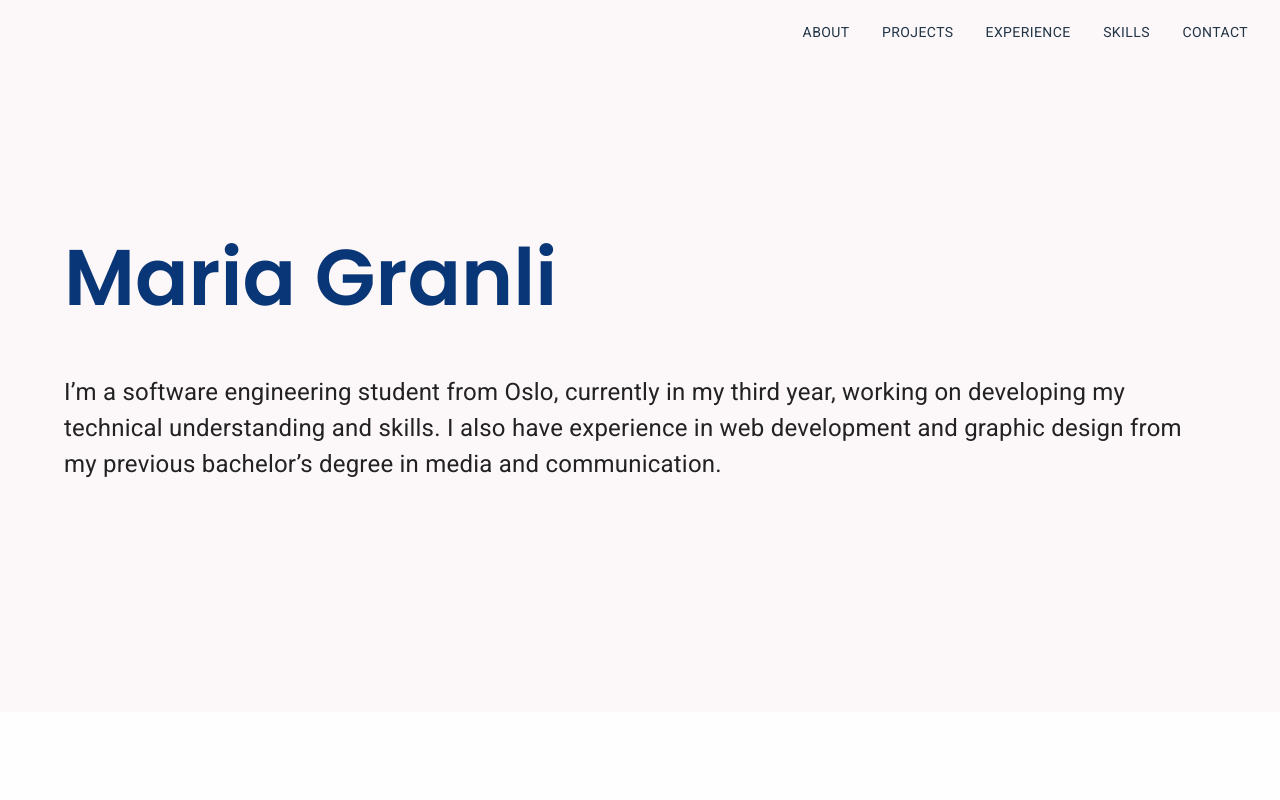
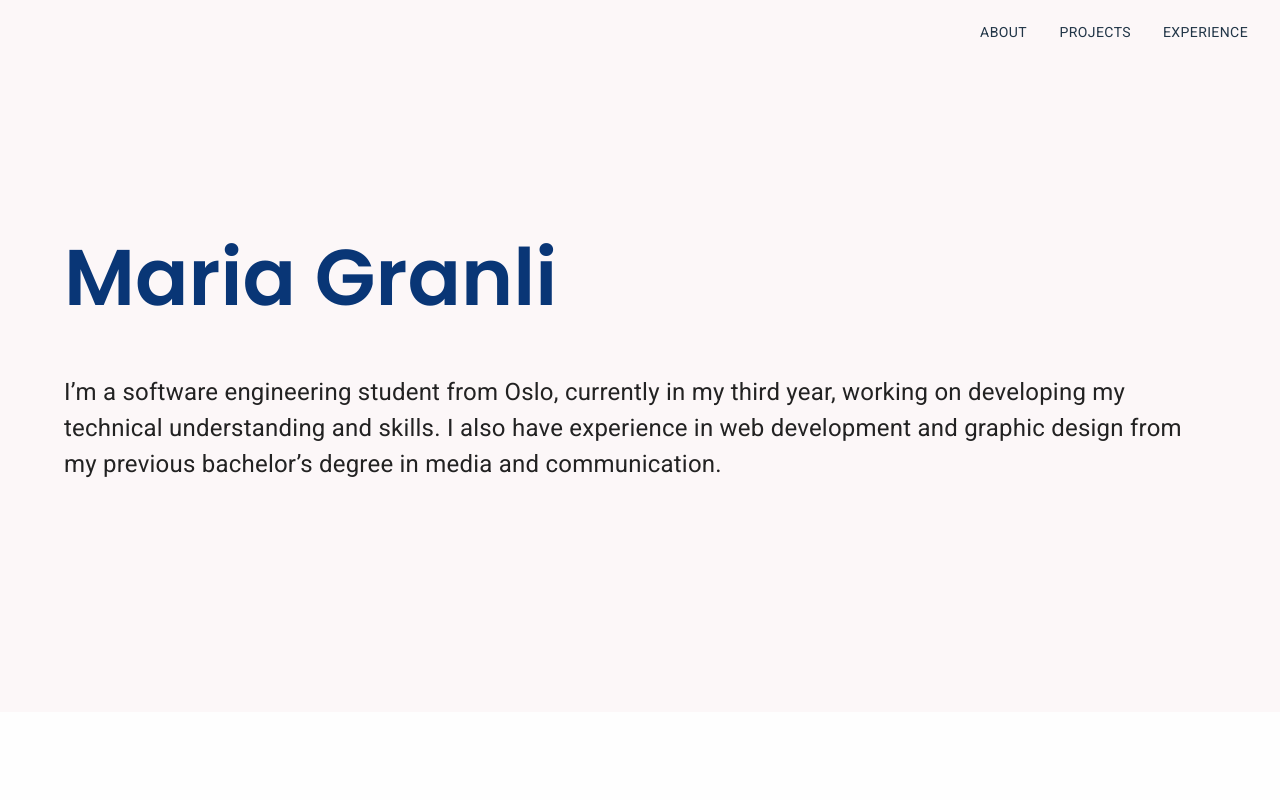
Before and after one commit to mariagn01/mariagn01.github.io, a React (Vite) app: page / in a window 1280 px wide. Shown: the top 800 px of the page. Built offline with nearby package versions, Linux system fonts and the light colour scheme.

Commit message:
Navigation

```diff
--- a/src/sections/Navbar.tsx
+++ b/src/sections/Navbar.tsx
@@ -9,21 +9,27 @@ export function Navbar() {
     >
       <Toolbar sx={{ justifyContent: "flex-end" }}>
         <Box sx={{ display: { xs: "none", md: "flex" }, gap: 2 }}>
-          {["About", "Projects", "Experience", "Skills", "Contact"].map(
-            (item) => (
-              <Button
-                key={item}
-                color="inherit"
-                onClick={() =>
-                  document
-                    .getElementById(item.toLowerCase())
-                    ?.scrollIntoView({ behavior: "smooth" })
+          {[
+            { label: "About", id: "about" },
+            { label: "Projects", id: "projects" },
+            { label: "Experience", id: "experience" },
+          ].map((item) => (
+            <Button
+              key={item.label}
+              color="inherit"
+              onClick={() => {
+                const element = document.getElementById(item.id);
+                if (element) {
+                  element.scrollIntoView({
+                    behavior: "smooth",
+                    block: "start",
+                  });
                 }
-              >
-                {item}
-              </Button>
-            )
-          )}
+              }}
+            >
+              {item.label}
+            </Button>
+          ))}
         </Box>
       </Toolbar>
     </AppBar>
--- a/src/sections/Projects.tsx
+++ b/src/sections/Projects.tsx
@@ -13,6 +13,7 @@ import { GitHub, Launch } from "@mui/icons-material";
 export function Projects() {
   return (
     <Box
+      id="projects"
       sx={{
         bgcolor: "#fefefe",
         width: "100vw",
--- a/src/sections/Work.tsx
+++ b/src/sections/Work.tsx
@@ -4,6 +4,7 @@ import { Work, CalendarToday, Code } from "@mui/icons-material";
 export function WorkExperience() {
   return (
     <Box
+      id="experience"
       sx={{
         bgcolor: "#fefefe",
         width: "100vw",
--- a/src/sections/hero.tsx
+++ b/src/sections/hero.tsx
@@ -3,6 +3,7 @@ import { Container, Typography } from "@mui/material";
 export function Hero() {
   return (
     <Container
+      id="about"
       maxWidth="lg"
       sx={{
         display: "flex",
```
